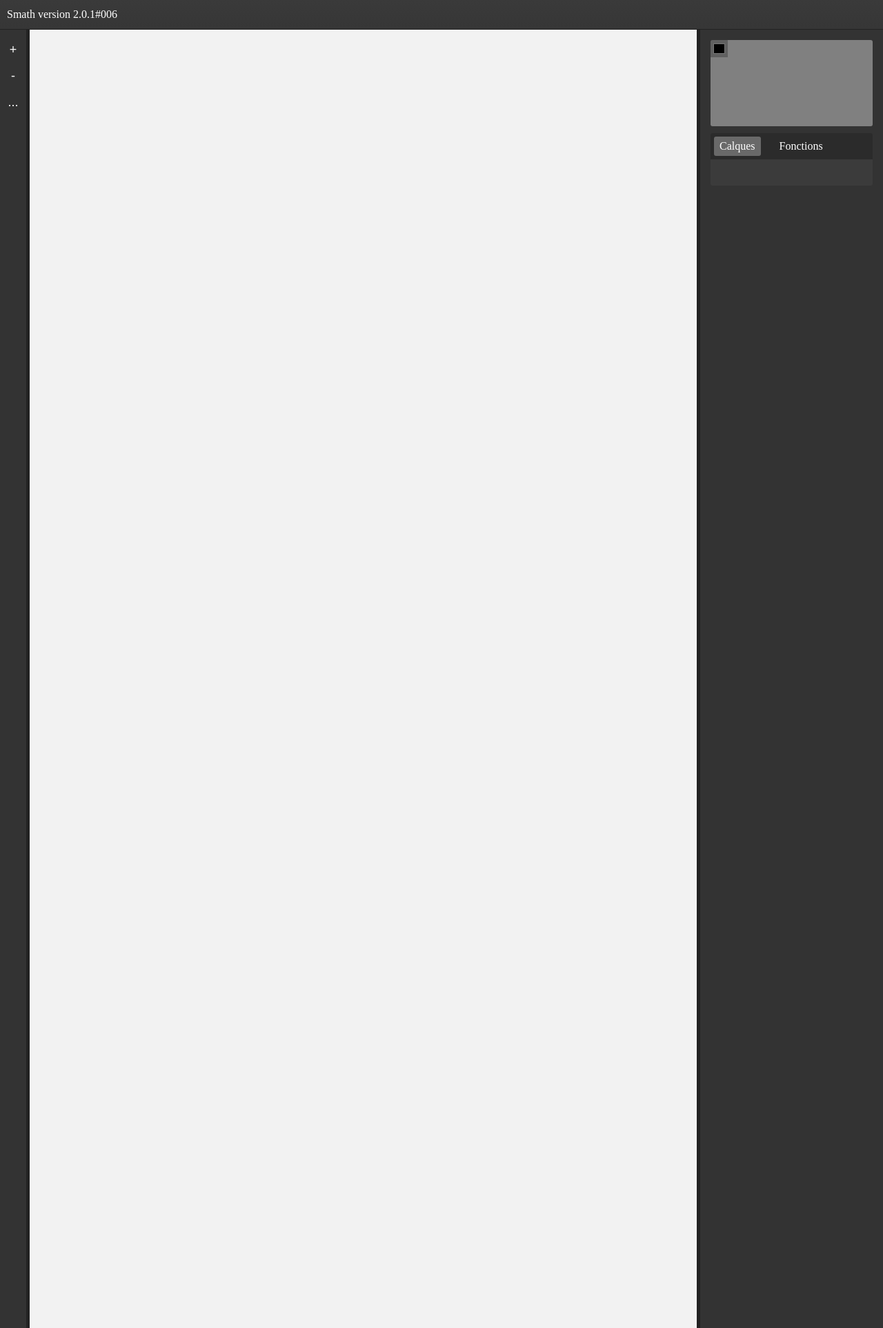
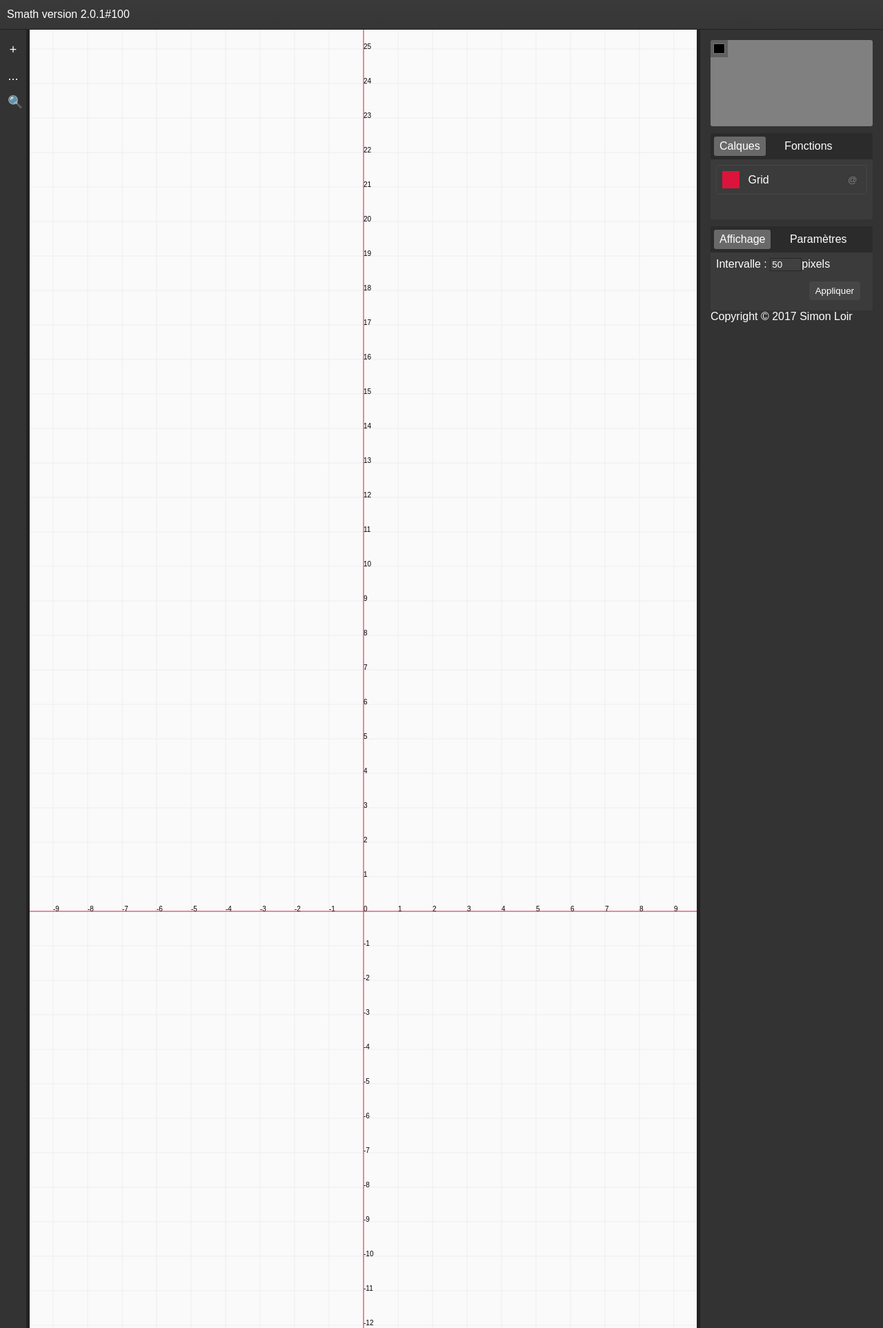
Before and after one commit to SimonLoir/Math-traceur-de-fonction, a PHP site: page /index-v2.html in a window 1280 px wide. Shown: the top 1925 px of the page at 69% size. Run offline with PHP 8.4, Linux system fonts and the light colour scheme.

Commit message:
Adding dynamic canvas

```diff
--- a/app-v2.js
+++ b/app-v2.js
@@ -0,0 +1,39 @@
+$(document).ready(function () {
+    /*
+    * Grid Layer
+    */
+    var canvas = document.querySelector('#layer-grid');
+    canvas.height = canvas.scrollHeight;
+    canvas.width = canvas.scrollWidth;
+
+    $('.draw-area').node.scrollLeft = $('.draw-area').node.scrollWidth / 2 - $('.draw-area').node.offsetWidth / 2;
+    $('.draw-area').node.scrollTop = $('.draw-area').node.scrollHeight / 2 - $('.draw-area').node.offsetHeight / 2;
+
+    $(".color-picker").node.addEventListener("change", function () {
+        $('.color-view').css('background', $(this).node.value);
+    });
+
+    $('#new_layer').click(function () {
+        var math_func = window.prompt('Fonction à tracer', "x²");
+        if (math_func != null) {
+
+        }
+    });
+
+    var ctx = canvas.getContext('2d');
+
+    var interval = $('#Interval').node.value;
+
+    var x_zero = canvas.width / 2;
+    var y_zero = canvas.height / 2;
+
+    var grid = new SMath();
+    grid.ctx = ctx;
+    grid.x_zero = x_zero;
+    grid.y_zero = y_zero;
+    grid.interval = interval;
+
+    grid.makeGrid();
+    grid.newLine(0, -1000 ,0,1000, "crimson");
+    grid.newLine(-1000 ,0,1000, 0, "crimson");
+});
--- a/index-v2.html
+++ b/index-v2.html
@@ -4,15 +4,17 @@
     <meta charset="UTF-8">
     <title>Smath</title>
     <link rel="stylesheet" href="style.css">
+    <script src="extjs.js"></script>
+    <script src="SMath.js"></script>
 </head>
 <body>
     <div class="header">
-        Smath version 2.0.1#006
+        Smath version 2.0.1#100
     </div>
     <div class="left-tool-bar">
-        <button class="">+</button>
-        <button class="">-</button>
+        <button class="" id="new_layer">+</button>
         <button class="">...</button>
+        <button class="">&#128269;</button>
     </div>
     <div class="right-tool-bar">
         <div class="color-view">
@@ -24,14 +26,31 @@
                 <span class="functions">Fonctions</span>
             </div>
             <div class="layer-function-view">
-                <!--<div class="layer">
+                <div class="layer">
                     <div class="preview"></div>
                     <span class="layer-name">Grid</span><button>@</button>
-                </div>-->
+                </div>
             </div>
         </div>
+
+        <div class="container">
+            <div class="options">
+                <span class="layer active">Affichage</span>
+                <span class="functions">Paramètres</span>
+            </div>
+            <div class="view">
+                <label for="Interval">Intervalle : <input type="number" value="50" id="Interval" />pixels</label>
+                <button class="apply">Appliquer</button>
+            </div>
+        </div>
+        Copyright &copy; 2017 Simon Loir
+
     </div>
-    <div class="draw-area"></div>
+    <div class="draw-area">
+        <div class="canvas">
+            <canvas style="" id="layer-grid"></canvas>
+        </div>
+    </div>
     <script src="app-v2.js"></script>
 </body>
 </html>
--- a/style.css
+++ b/style.css
@@ -1,9 +1,10 @@
 /* line 1, C:/wamp64/www/4gt6/style.scss */
 body {
   background: #222222;
-  color: white; }
+  color: white;
+  font-family: sans-serif; }
 
-/* line 5, C:/wamp64/www/4gt6/style.scss */
+/* line 6, C:/wamp64/www/4gt6/style.scss */
 .header {
   background-image: linear-gradient(#3a3a3a, #363636);
   height: 30px;
@@ -15,7 +16,7 @@ body {
   line-height: 30px;
   padding-left: 10px; }
 
-/* line 16, C:/wamp64/www/4gt6/style.scss */
+/* line 17, C:/wamp64/www/4gt6/style.scss */
 .left-tool-bar {
   background: #333333;
   position: absolute;
@@ -24,7 +25,7 @@ body {
   bottom: 0;
   width: 28px;
   padding: 5px; }
-  /* line 24, C:/wamp64/www/4gt6/style.scss */
+  /* line 26, C:/wamp64/www/4gt6/style.scss */
   .left-tool-bar button {
     width: 28px;
     height: 28px;
@@ -36,14 +37,14 @@ body {
     cursor: pointer;
     border-radius: 3px;
     margin-top: 10px; }
-    /* line 35, C:/wamp64/www/4gt6/style.scss */
+    /* line 37, C:/wamp64/www/4gt6/style.scss */
     .left-tool-bar button:hover {
       background: #4d4d4d; }
-    /* line 38, C:/wamp64/www/4gt6/style.scss */
+    /* line 40, C:/wamp64/www/4gt6/style.scss */
     .left-tool-bar button.active {
       background: #1d1d1d; }
 
-/* line 45, C:/wamp64/www/4gt6/style.scss */
+/* line 47, C:/wamp64/www/4gt6/style.scss */
 .right-tool-bar {
   background: #333333;
   position: absolute;
@@ -53,7 +54,7 @@ body {
   width: 235px;
   padding: 15px; }
 
-/* line 53, C:/wamp64/www/4gt6/style.scss */
+/* line 55, C:/wamp64/www/4gt6/style.scss */
 .color-view {
   border-radius: 3px;
   overflow: hidden;
@@ -61,7 +62,7 @@ body {
   height: 125px;
   width: 100%; }
 
-/* line 62, C:/wamp64/www/4gt6/style.scss */
+/* line 64, C:/wamp64/www/4gt6/style.scss */
 .color-picker {
   width: 25px;
   border: none;
@@ -69,18 +70,18 @@ body {
   background: rgba(0, 0, 0, 0.25);
   cursor: pointer; }
 
-/* line 70, C:/wamp64/www/4gt6/style.scss */
+/* line 72, C:/wamp64/www/4gt6/style.scss */
 .container {
   background: #3b3b3b;
   margin-top: 10px;
   border-radius: 3px;
   overflow: hidden; }
-  /* line 77, C:/wamp64/www/4gt6/style.scss */
+  /* line 79, C:/wamp64/www/4gt6/style.scss */
   .container .options {
     margin: 0;
     padding: 0;
     background: #2b2b2b; }
-    /* line 80, C:/wamp64/www/4gt6/style.scss */
+    /* line 82, C:/wamp64/www/4gt6/style.scss */
     .container .options span {
       display: inline-block;
       margin: 5px;
@@ -91,18 +92,20 @@ body {
       cursor: pointer;
       transition: 0.25s;
       border-radius: 3px; }
-      /* line 89, C:/wamp64/www/4gt6/style.scss */
+      /* line 91, C:/wamp64/www/4gt6/style.scss */
       .container .options span:hover {
         background: #333333; }
-      /* line 93, C:/wamp64/www/4gt6/style.scss */
+      /* line 95, C:/wamp64/www/4gt6/style.scss */
       .container .options span.active {
         background: dimgray; }
-  /* line 101, C:/wamp64/www/4gt6/style.scss */
+  /* line 103, C:/wamp64/www/4gt6/style.scss */
   .container .layer-function-view {
+    max-height: 300px;
+    overflow: auto;
     padding: 8px;
     padding-bottom: 30px;
     position: relative; }
-    /* line 105, C:/wamp64/www/4gt6/style.scss */
+    /* line 109, C:/wamp64/www/4gt6/style.scss */
     .container .layer-function-view .layer {
       background: transparent;
       border: 1px solid #464646;
@@ -111,14 +114,14 @@ body {
       margin-bottom: 6px;
       cursor: pointer;
       transition: 0.25s; }
-      /* line 110, C:/wamp64/www/4gt6/style.scss */
+      /* line 114, C:/wamp64/www/4gt6/style.scss */
       .container .layer-function-view .layer .preview {
         display: inline-block;
         height: 25px;
         width: 25px;
         background: crimson;
         vertical-align: middle; }
-      /* line 117, C:/wamp64/www/4gt6/style.scss */
+      /* line 121, C:/wamp64/www/4gt6/style.scss */
       .container .layer-function-view .layer button {
         display: inline-block;
         height: 25px;
@@ -130,10 +133,10 @@ body {
         float: right;
         cursor: pointer;
         transition: 0.25s; }
-        /* line 128, C:/wamp64/www/4gt6/style.scss */
+        /* line 132, C:/wamp64/www/4gt6/style.scss */
         .container .layer-function-view .layer button:hover {
           color: white; }
-      /* line 132, C:/wamp64/www/4gt6/style.scss */
+      /* line 136, C:/wamp64/www/4gt6/style.scss */
       .container .layer-function-view .layer span {
         display: inline-block;
         vertical-align: middle;
@@ -141,17 +144,65 @@ body {
         max-width: 120px;
         max-height: 18px;
         overflow: hidden; }
-      /* line 143, C:/wamp64/www/4gt6/style.scss */
+      /* line 147, C:/wamp64/www/4gt6/style.scss */
       .container .layer-function-view .layer:hover {
         background: rgba(255, 255, 255, 0.15); }
+  /* line 153, C:/wamp64/www/4gt6/style.scss */
+  .container .view {
+    padding: 8px;
+    padding-bottom: 30px;
+    position: relative; }
+    /* line 157, C:/wamp64/www/4gt6/style.scss */
+    .container .view input {
+      max-width: 40px;
+      border: 1px solid #272727;
+      background: #404040;
+      color: white; }
+  /* line 165, C:/wamp64/www/4gt6/style.scss */
+  .container .apply {
+    background: #464646;
+    color: white;
+    border: none;
+    padding: 6px;
+    padding-left: 9px;
+    padding-right: 9px;
+    border-radius: 4px;
+    float: right;
+    margin-top: 15px;
+    margin-bottom: 15px;
+    margin-right: 10px;
+    transition: 0.25s;
+    cursor: pointer; }
+    /* line 178, C:/wamp64/www/4gt6/style.scss */
+    .container .apply:hover {
+      background: rgba(255, 255, 255, 0.15); }
 
-/* line 152, C:/wamp64/www/4gt6/style.scss */
+/* line 185, C:/wamp64/www/4gt6/style.scss */
 .draw-area {
   position: absolute;
   top: 43px;
   right: 270px;
   left: 43px;
   bottom: 2px;
-  background: #f2f2f2; }
+  background: #fafafa;
+  overflow: auto; }
+  /* line 191, C:/wamp64/www/4gt6/style.scss */
+  .draw-area .canvas {
+    position: absolute;
+    background: transparent;
+    top: 0;
+    width: 400%;
+    height: 400%;
+    left: 0; }
+    /* line 196, C:/wamp64/www/4gt6/style.scss */
+    .draw-area .canvas canvas {
+      display: block;
+      position: absolute;
+      top: 0;
+      left: 0;
+      bottom: 0;
+      right: 0;
+      width: 100%;
+      height: 100%; }
 
 /*# sourceMappingURL=style.css.map */
--- a/style.scss
+++ b/style.scss
@@ -1,6 +1,7 @@
 body{
     background:rgb(34,34,34);
     color:white;
+    font-family: sans-serif;
 }
 .header{
     background-image:linear-gradient(rgba(58,58,58,1), rgba(54,54,54,1));
@@ -14,6 +15,7 @@ body{
 }
 
 .left-tool-bar{
+
     background: rgb(51,51,51);
     position: absolute;
     top: 43px;
@@ -99,6 +101,8 @@ body{
     }
 
     & .layer-function-view{
+        max-height: 300px;
+        overflow: auto;
         padding: 8px;
         padding-bottom:30px;
         position: relative;
@@ -146,6 +150,35 @@ body{
             }
         }
     }
+    & .view{
+        padding: 8px;
+        padding-bottom:30px;
+        position: relative;
+        & input{
+            max-width: 40px;
+            border:1px solid darken(rgb(64,64,64), 10%);
+            background: rgb(64,64,64);
+            color:white;
+        }
+    }
+
+    & .apply{
+        background: rgb(70,70,70);
+        color:white;
+        border:none;
+        padding: 6px;
+        padding-left: 9px;padding-right: 9px;
+        border-radius: 4px;
+        float:right;
+        margin-top: 15px;
+        margin-bottom: 15px;
+        margin-right: 10px;
+        transition: 0.25s;
+        cursor: pointer;
+        &:hover{
+            background: rgba(255,255,255,0.15);
+        }
+    }
 
 }
 
@@ -153,6 +186,19 @@ body{
     position: absolute;
     top: 43px;right: 270px;
     left: 43px;bottom: 2px;
-    background: darken(white, 5%);
-
+    background: darken(white, 2%);
+    overflow: auto;
+    & .canvas{
+        position: absolute;
+        background:transparent;
+        top: 0;width: 400%;height: 400%;
+        left: 0;
+        & canvas{
+            display:block;
+            position: absolute;
+            top: 0;left: 0;bottom: 0;right: 0;
+            width: 100%;
+            height: 100%;
+        }
+    }
 }
```
Also changed, not shown: Smath.js (+87 -1 lines), extjs.js (added, +1 -0 lines), 1 other file.
